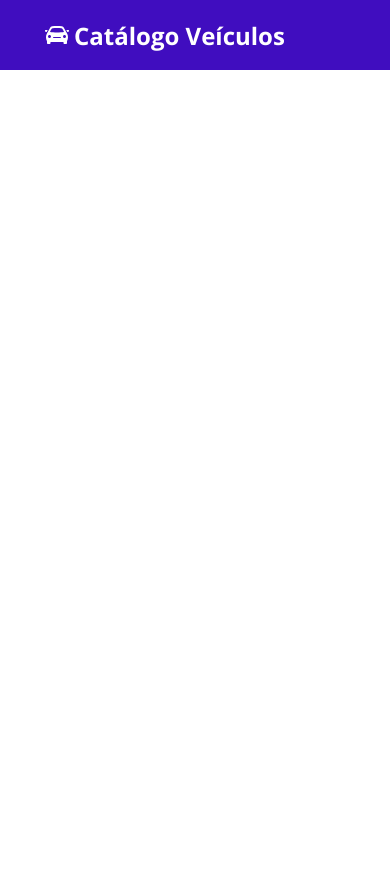
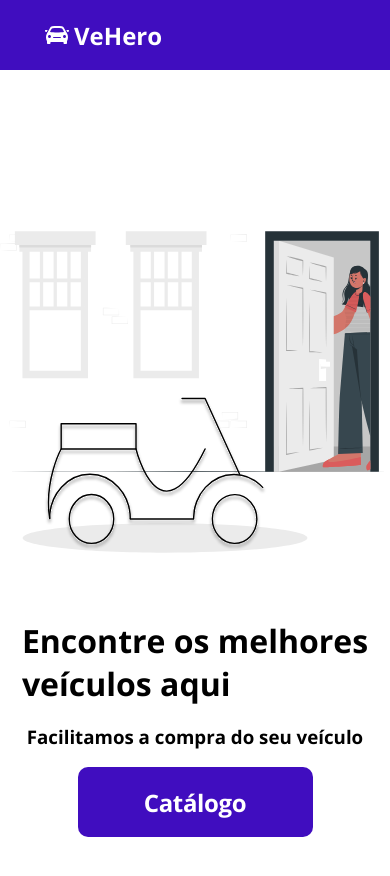
Before and after one commit to MiqueiasBelarmino/catalogo-veiculos-react, a React (Create React App) app: page / in a window 390 px wide. Shown: the top 876 px of the page. Before the commit the page ends 844 px from the top, so only its background shows below. Built offline with nearby package versions, Linux system fonts and the light colour scheme.

Commit message:
add home page

```diff
--- a/src/App.tsx
+++ b/src/App.tsx
@@ -1,12 +1,14 @@
 import React from 'react';
 import './App.css';
+import Home from './home';
 import Navbar from './navbar';
 
 function App() {
   return (
-    <div>
+    <>
       <Navbar/>
-    </div>
+      <Home/>
+    </>
   );
 }
 
--- /dev/null
+++ b/src/home/index.tsx
@@ -0,0 +1,21 @@
+import './style.css'
+import {ReactComponent as HomeImage} from '../assets/img/home-image.svg'
+
+function Home(){
+    return (
+        <div className='home-container'>
+            <div className='home-content'>
+                <div className="home-description">
+                    <h1>Encontre os melhores<br/>veículos aqui</h1>
+                    <h3>Facilitamos  a compra do seu veículo</h3>
+                    <a href="vehicles" className='home-btn-order'>Catálogo</a>
+                </div>
+                <div className="home-image">
+                    <HomeImage/>
+                </div>
+            </div>
+        </div>
+    )
+}
+
+export default Home;
--- /dev/null
+++ b/src/home/style.css
@@ -0,0 +1,95 @@
+.home-container {
+    padding-top: 100px;
+    height: calc(100vh - 254px);
+  }
+
+  .home-container h1 {
+    margin: 0;
+  }
+
+  .home-content {
+    display: flex;
+    justify-content: center;
+  }
+
+  .home-title {
+    font-weight: bold;
+    font-size: 55px;
+    line-height: 58px;
+    letter-spacing: -0.015em;
+    color: var(--dark-color);
+    margin-bottom: 40px !important;
+  }
+
+  .home-subtitle {
+    font-weight: normal;
+    font-size: 24px;
+    line-height: 33px;
+    letter-spacing: -0.015em;
+    color: var(--secondary-color);
+    margin-bottom: 30px;
+  }
+
+  .home-btn-order {
+    background-color: var(--primary-color);
+    border-radius: 10px;
+    height: 70px;
+    width: 235px;
+    display: inline-block;
+    display: flex;
+    align-items: center;
+    justify-content: center;
+    font-weight: bold;
+    font-size: 24px;
+    letter-spacing: -0.015em;
+    color: #FFF;
+  }
+
+  .home-btn-order:hover {
+    background-color: var(--primary-hover-color);
+    transform: scale(1.01);
+  }
+
+  .home-image svg {
+    width: 100% !important;
+  }
+
+  @media only screen and (max-width: 768px) {
+    .home-container {
+      height: auto;
+      margin-bottom: 50px;
+    }
+
+    .home-content {
+      flex-direction: column-reverse;
+    }
+
+    .home-title {
+      font-size: 40px;
+    }
+
+    .home-subtitle {
+      text-align: center;
+    }
+
+    .home-description {
+      display: flex;
+      flex-direction: column;
+      align-items: center;
+    }
+
+    .home-image {
+      text-align: center;
+    }
+
+    .home-image svg {
+      width: 80%;
+    }
+  }
+
+  @media (max-height: 700px) {
+    .home-container {
+      height: auto;
+      margin-bottom: 30px;
+    }
+  }
--- a/src/navbar/index.tsx
+++ b/src/navbar/index.tsx
@@ -5,7 +5,7 @@
     return (
         <nav className="main-navbar">
             <Logo/>
-            <a href="dashboard" className="logo-text">Catálogo Veículos</a>
+            <a href="home" className="logo-text">VeHero</a>
         </nav>
     )
 }
```
Also changed, not shown: src/assets/img/home-image.svg (added).
